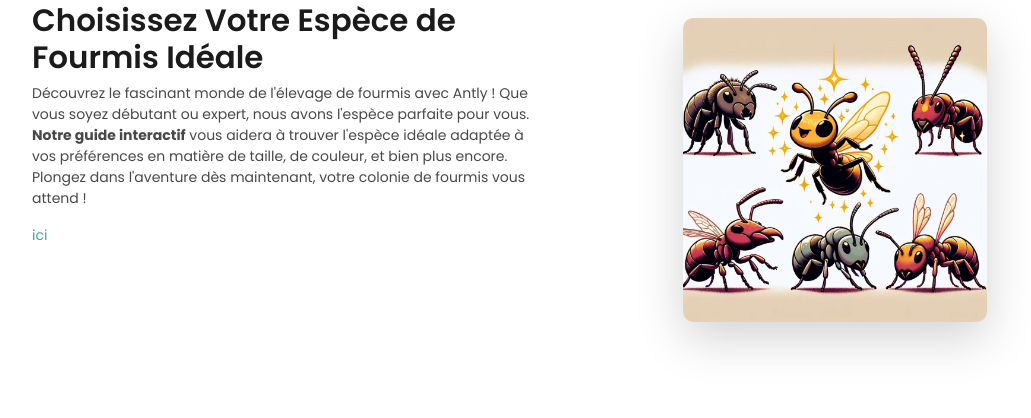
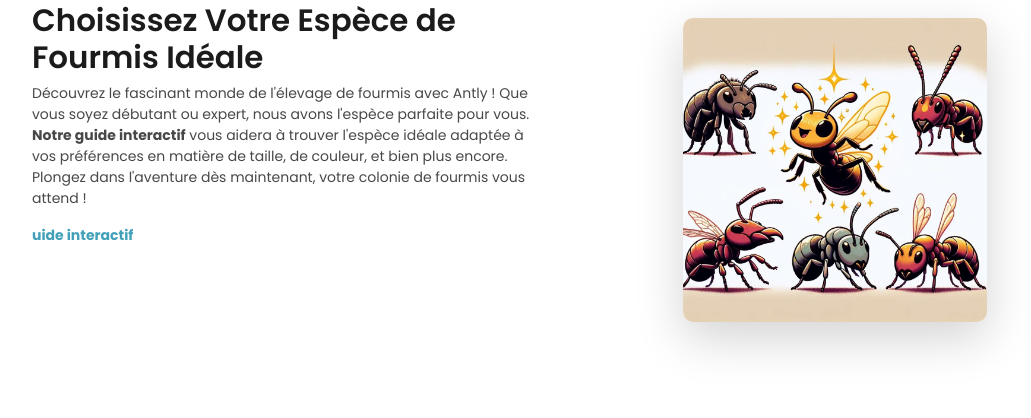
Before and after one commit to Decapix/Antly, a Django app: template src/super/templates/super/homepage.html in a window 1280 px wide. Shown: the part 1279-1697 px from the top of the page, without its empty margins (53-1084 px from the left). Run offline with Django 4.2, Linux system fonts and the light colour scheme; the template is opened without the code that fills it, so the values that code supplies are empty; some libraries are stand-ins or nearby versions.

Commit message:
seller page

```diff
--- a/src/sale/category.py
+++ b/src/sale/category.py
@@ -1,5 +1,4 @@
 # file for available category
-from django.db import models
 
 # ("what appears", "which allows you to choose"),
 
--- a/src/super/templates/super/homepage.html
+++ b/src/super/templates/super/homepage.html
@@ -63,7 +63,7 @@
                 avons l'espèce parfaite pour vous. <strong>Notre guide interactif</strong>  vous aidera à trouver l'espèce idéale adaptée
                 à vos préférences en matière de taille, de couleur, et bien plus encore. Plongez dans l'aventure dès
                 maintenant, votre colonie de fourmis vous attend !{% endblocktrans %}</p>
-                    <p class="text-info">{% blocktrans %}ici{% endblocktrans %}</p>
+                    <p class="text-info"><strong>{% blocktrans %}uide interactif{% endblocktrans %}</strong></p>
                 </div>
                 <div class="col-md-6 pl-md-5">
                     <img src="{% static 'super/imgs/form.webp' %}" alt="" class="w-60 mt-3 ml-5 shadow-lg">
```
Also changed, not shown: src/sale/modelcart.py (+5 -5 lines).
